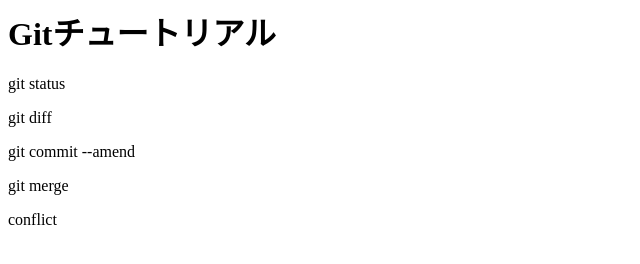
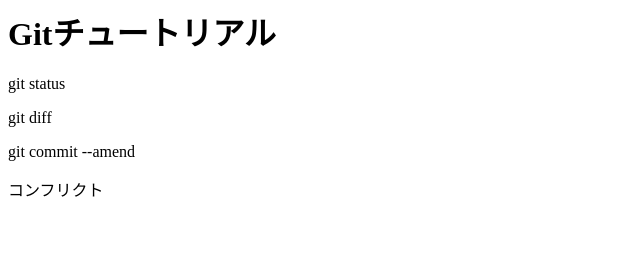
Before and after one commit to ToruTakahashi5431/git_tutorial, a plain HTML site: page index.html in a window 1280 px wide. Shown: the full height of the page, 0-640 px from the left. Drawn offline with Linux system fonts and the light colour scheme.

Commit message:
コンフリクトを追記

```diff
--- a/index.html
+++ b/index.html
@@ -2,5 +2,4 @@
 <p>git status</p>
 <p>git diff</p>
 <p>git commit --amend</p>
-<p>git merge</p>
-<p>conflict</p>
+<p>コンフリクト</p>
```
